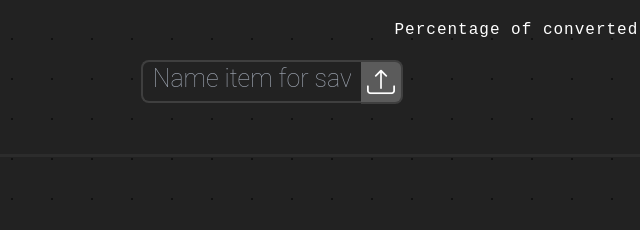
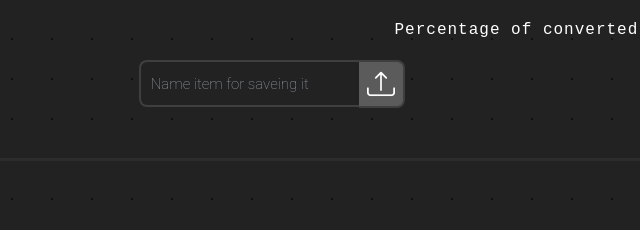
Before and after one commit to Rektoooooo/Rektoooooo.github.io, a website: page buffcal.html in a window 1280 px wide. Shown: the part 301-531 px from the top of the page, 368-1008 px from the left. Drawn offline with nearby package versions, Linux system fonts and the light colour scheme; a web font is replaced by a local one.

Commit message:
lil update

```diff
--- a/buffcal.css
+++ b/buffcal.css
@@ -107,6 +107,10 @@ input[type=number]::-webkit-outer-spin-button {
 input::placeholder{
     font-weight: lighter;
     font-size: 25px;
+}
+
+#inputSkinName::placeholder{
+    font-size: 15px;
 }
 
 .saveDiv{
--- a/buffcal.html
+++ b/buffcal.html
@@ -70,8 +70,8 @@
 </div>
 
 <div class="saveDiv">
-    <input class="placeholder: text-sm" id="inputSkinName" type="text" placeholder="Name item for saveing it">
-    <button onclick="addItem()" class="bi bi-upload text-sm p-1.5"></button>
+    <input id="inputSkinName" type="text" placeholder="Name item for saveing it">
+    <button onclick="addItem()" class="bi bi-upload text-sm p-2"></button>
 </div>
 
 <div id="saveItemDiv" class="saveItemDiv"></div>
```
Also changed, not shown: output.css.
